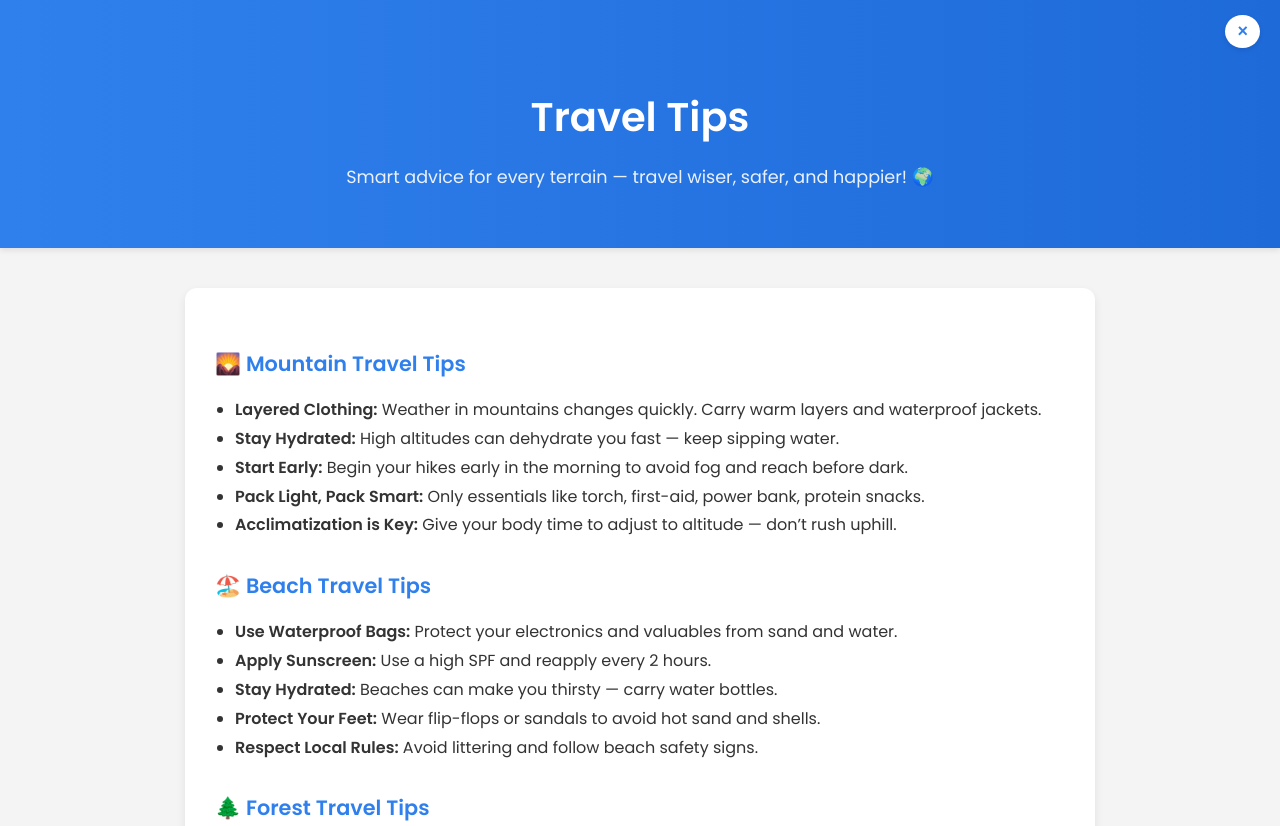
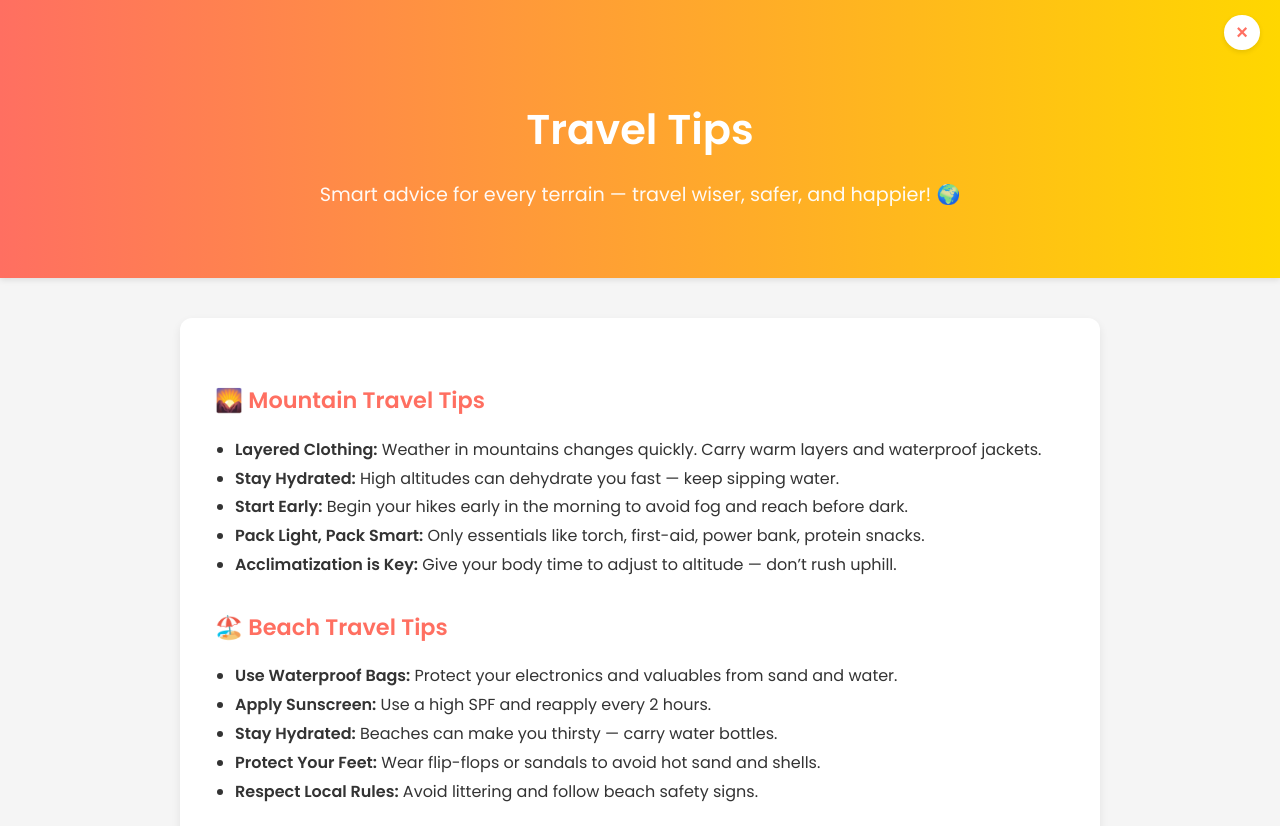
Before and after one commit to sidbjain/explore-with-me, a plain HTML site: page travel-tips.html in a window 1280 px wide. Shown: the top 826 px of the page. Drawn offline with Linux system fonts and the light colour scheme.

Commit message:
Update travel-tips.html
color update and fix bug

```diff
--- a/travel-tips.html
+++ b/travel-tips.html
@@ -1,54 +1,54 @@
+<!-- travel tips -->
 <!DOCTYPE html>
 <html lang="en">
 <head>
   <meta charset="UTF-8" />
   <meta name="viewport" content="width=device-width, initial-scale=1.0"/>
   <title>Travel Tips - Explore With Me</title>
-  <!-- Google Font -->
   <link href="https://fonts.googleapis.com/css2?family=Poppins:wght@400;600&display=swap" rel="stylesheet">
   <style>
     body {
       font-family: 'Poppins', sans-serif;
-      background: #f4f4f4;
+      background: #f5f5f5;
       margin: 0;
       padding: 0;
       color: #333;
     }
 
     .header-bar {
-      background: linear-gradient(90deg, #2f80ed, #1e6ad9);
+      background: linear-gradient(to right, #FF6F61, #FFD700);
       color: white;
-      padding: 60px 20px 40px;
+      padding: 70px 20px 50px;
       text-align: center;
       box-shadow: 0 2px 6px rgba(0,0,0,0.1);
     }
 
     .header-bar h1 {
-      font-size: 2.5rem;
+      font-size: 2.6rem;
       margin-bottom: 10px;
-      animation: fadeDown 0.8s ease-out;
+      animation: fadeDown 1s ease-out;
     }
 
     .header-bar p {
-      font-size: 1.1rem;
-      opacity: 0.9;
-      animation: fadeUp 1s ease-out;
+      font-size: 1.2rem;
+      opacity: 0.95;
+      animation: fadeUp 1.2s ease-out;
     }
 
     .tips-container {
       max-width: 850px;
       margin: 40px auto;
       background: white;
-      padding: 30px;
+      padding: 35px;
       border-radius: 12px;
       box-shadow: 0 4px 10px rgba(0,0,0,0.08);
-      animation: fadeIn 1.2s ease-in-out;
+      animation: fadeIn 1s ease-in-out;
     }
 
     h2 {
-      color: #2f80ed;
+      color: #FF6F61;
       margin-top: 30px;
-      font-size: 1.3rem;
+      font-size: 1.4rem;
     }
 
     ul {
@@ -73,7 +73,7 @@
     }
 
     th {
-      background-color: #2f80ed;
+      background-color: #FF6F61;
       color: white;
     }
 
@@ -82,7 +82,7 @@
       margin-top: 30px;
       text-align: center;
       text-decoration: none;
-      color: #2f80ed;
+      color: #FF6F61;
       font-weight: 600;
     }
 
@@ -91,9 +91,9 @@
       top: 15px;
       right: 20px;
       background: white;
-      color: #2f80ed;
+      color: #FF6F61;
       border: none;
-      font-size: 18px;
+      font-size: 20px;
       font-weight: bold;
       border-radius: 50%;
       padding: 6px 12px;
@@ -104,7 +104,7 @@
     }
 
     .close-btn:hover {
-      background: #e6f0ff;
+      background: #fff3f0;
       transform: rotate(90deg);
     }
 
@@ -123,6 +123,11 @@
       from { opacity: 0; transform: scale(0.98); }
       to { opacity: 1; transform: scale(1); }
     }
+
+    @media (max-width: 600px) {
+      .header-bar h1 { font-size: 2rem; }
+      .tips-container { padding: 20px; }
+    }
   </style>
 </head>
 <body>
@@ -130,15 +135,14 @@
   <!-- Close Button -->
   <button class="close-btn" onclick="goHome()">×</button>
 
-  <!-- Header Section -->
+  <!-- Header -->
   <div class="header-bar">
     <h1>Travel Tips</h1>
     <p>Smart advice for every terrain — travel wiser, safer, and happier! 🌍</p>
   </div>
 
-  <!-- Main Content -->
+  <!-- Content -->
   <div class="tips-container">
-
     <h2>🌄 Mountain Travel Tips</h2>
     <ul>
       <li><strong>Layered Clothing:</strong> Weather in mountains changes quickly. Carry warm layers and waterproof jackets.</li>
@@ -183,5 +187,6 @@
       window.location.href = 'index.html';
     }
   </script>
+
 </body>
 </html>
```
